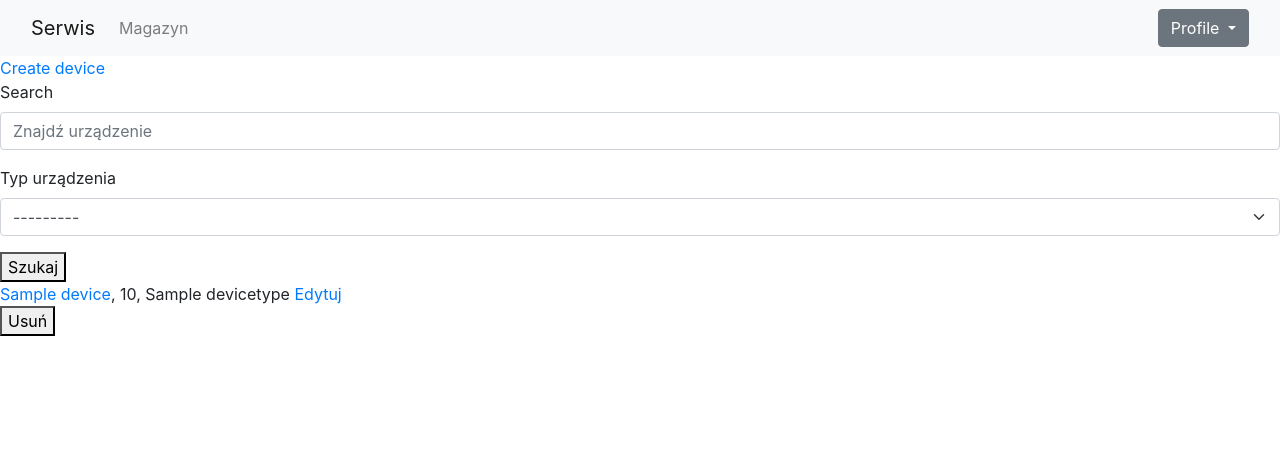
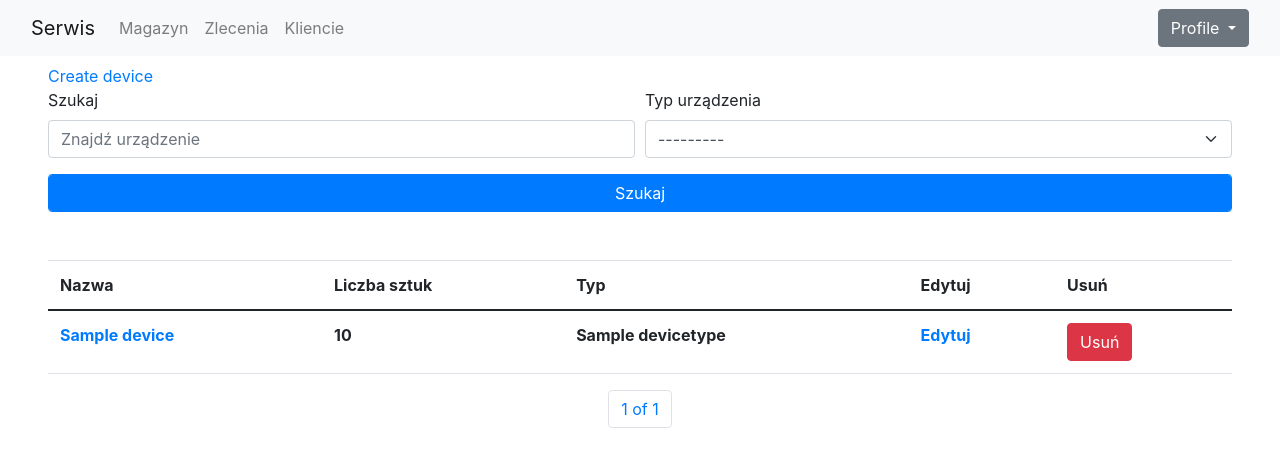
Before and after one commit to DEENUU1/silent-service, a Django app: page /warehouse/ in a window 1280 px wide. Shown: the top 467 px of the page. Run offline with Django 4.2, Linux system fonts and the light colour scheme; a user stored in the database is signed in; tables that the repository leaves empty hold one stand-in row (values such as "Sample post"); lists and menus that the app fills with data are empty; some libraries are stand-ins or nearby versions.

Commit message:
feature: add styling for warehouse list page and add pagination

```diff
--- a/templates/base/base.html
+++ b/templates/base/base.html
@@ -24,6 +24,9 @@
         {% endfor %}
     {% endif %}
 
+    <div class="px-5 py-2">
     {% block content %} {% endblock %}
+    </div>
+
 </body>
 </html>
--- a/templates/base/navbar.html
+++ b/templates/base/navbar.html
@@ -32,6 +32,12 @@
                 <li class="nav-item">
                     <a class="nav-link" href="{% url 'warehouse:device-list' %}">Magazyn</a>
                 </li>
+                <li class="nav-item">
+                    <a class="nav-link" href="{% url 'workshop:repair-item-list' %}">Zlecenia</a>
+                </li>
+                <li class="nav-item">
+                    <a class="nav-link" href="{% url 'workshop:customer-list' %}">Kliencie</a>
+                </li>
             </ul>
             <!-- Left links -->
         </div>
@@ -42,7 +48,8 @@
 
             <!-- Avatar -->
             <div class="dropdown">
-        <button class="btn btn-secondary dropdown-toggle" type="button" id="dropdownMenuButton" data-bs-toggle="dropdown" aria-expanded="false">
+                <button class="btn btn-secondary dropdown-toggle" type="button" id="dropdownMenuButton"
+                        data-bs-toggle="dropdown" aria-expanded="false">
                     Profile
                 </button>
                 <ul class="dropdown-menu dropdown-menu-end" aria-labelledby="dropdownMenuButton">
--- /dev/null
+++ b/templates/base/pagination.html
@@ -0,0 +1,18 @@
+
+
+<nav aria-label="Page navigation example">
+    <ul class="pagination justify-content-center">
+    {% if page_obj.has_previous %}
+      <li class="page-item">
+        <a class="page-link" href="?page={{page_obj.previous_page_number}}">previous</a>
+      </li>
+    {% endif %}
+      <li class="page-item"><a class="page-link" href="#">{{page_obj.number}} of {{page_obj.paginator.num_pages }}</a></li>
+
+    {% if page_obj.has_next %}
+      <li class="page-item">
+        <a class="page-link" href="?page={{page_obj.next_page_number}}">Next</a>
+      </li>
+    {% endif %}
+    </ul>
+</nav>
--- a/templates/warehouse/device_list.html
+++ b/templates/warehouse/device_list.html
@@ -10,22 +10,44 @@
 
 <form method="GET" action="">
     {% csrf_token %}
-    <div>{{q|crispy}}</div>
-    <div>{{device_types|crispy}}</div>
-    <button type="submit">Szukaj</button>
+    <div class="form-row align-items-center">
+        <div class="col">
+            <div>{{ q|crispy }}</div>
+        </div>
+        <div class="col">
+            <div>{{ device_types|crispy }}</div>
+        </div>
+    </div>
+    <button class="btn btn-primary form-control" type="submit">Szukaj</button>
 </form>
 
-{% for object in object_list %}
-    <a href="{% url 'warehouse:device-detail' object.id %}">{{object.name}}</a>,
-    {{object.quantity}},
-    {{object.device_type.name}}
+<table class="table table-hover mt-5">
+    <thead>
+        <tr>
+            <th scope="col">Nazwa</th>
+            <th scope="col">Liczba sztuk</th>
+            <th scope="col">Typ</th>
+            <th scope="col">Edytuj</th>
+            <th scope="col">Usuń</th>
+        </tr>
+    </thead>
+    <tbody>
+        {% for object in object_list %}
+            <tr>
+                <th scope="row"><a href="{% url 'warehouse:device-detail' object.id %}">{{object.name}}</a></th>
+                <th>{{object.quantity}}</th>
+                <th>{{object.device_type.name}}</th>
+                <th><a href="{% url 'warehouse:device-update' object.id %}">Edytuj</a></th>
+                <th>
+                    <form action="{% url 'warehouse:device-delete' object.id %}" method="POST">
+                        {% csrf_token %}
+                        <button class="btn btn-danger" type="submit">Usuń</button>
+                    </form>
+                </th>
+            </tr>
+        {% endfor %}
+    </tbody>
+</table>
 
-    <a href="{% url 'warehouse:device-update' object.id %}">Edytuj</a>
-    <form action="{% url 'warehouse:device-delete' object.id %}" method="POST">
-        {% csrf_token %}
-        <button type="submit">Usuń</button>
-    </form>
-    <br>
-{% endfor %}
-
+{% include "base/pagination.html" %}
 {% endblock %}
--- a/warehouse/forms.py
+++ b/warehouse/forms.py
@@ -4,7 +4,7 @@ from warehouse.models import DeviceType
 
 class SearchForm(forms.Form):
     search_query = forms.CharField(
-        label="Search",
+        label="Szukaj",
         max_length=100,
         required=False,
         widget=forms.TextInput(attrs={"placeholder": "Znajdź urządzenie"}),
--- a/workshop/views.py
+++ b/workshop/views.py
@@ -15,6 +15,7 @@ from workshop.forms import (
     RepairItemPriorityForm,
     RepairItemStatusForm,
 )
+from workshop.services.costs import calculate_total_costs_by_repair_item
 
 
 class CustomerListView(LoginRequiredMixin, ListView):
@@ -165,7 +166,7 @@ class RepairItemDetailView(LoginRequiredMixin, DetailView):
     def get_context_data(self, **kwargs):
         context = super().get_context_data(**kwargs)
         context["costs"] = Costs.objects.filter(repair_item=self.object)
-        # TODO costs summary
+        context["total_costs"] = calculate_total_costs_by_repair_item(self.object)
         return context
 
 
```
Also changed, not shown: templates/workshop/repair_item_detail.html (+8 -0 lines), workshop/services/costs.py (added, +21 -0 lines), workshop/services/__init__.py (added). Lines whose indentation alone changed are shown as unchanged.
